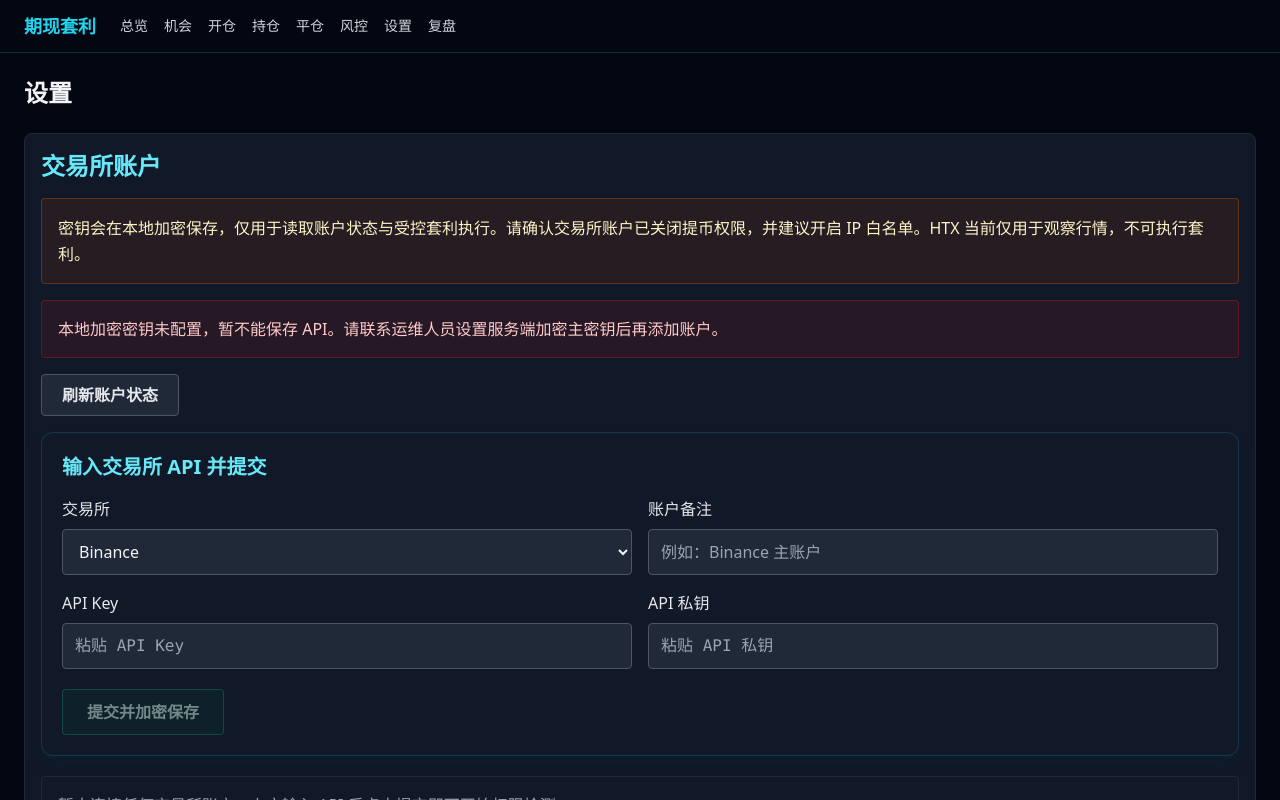
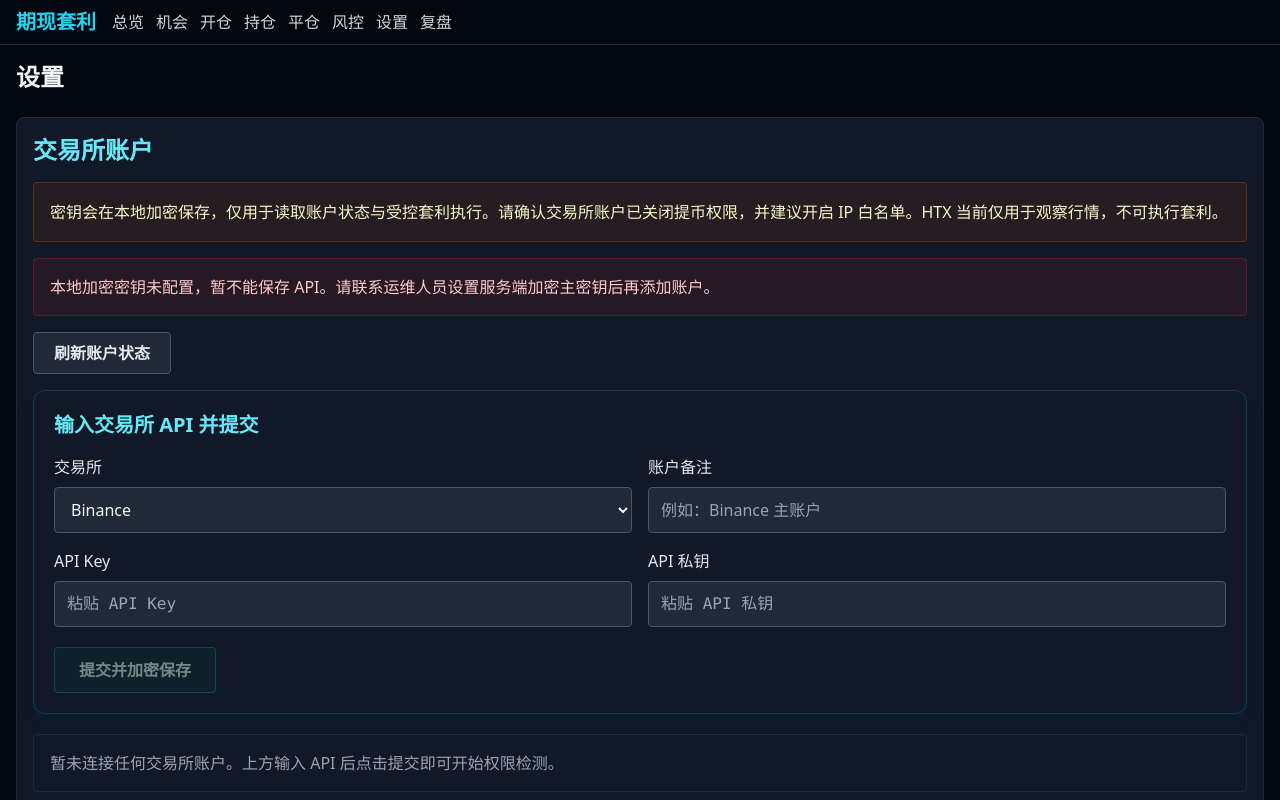
Before and after one commit to fgfg12138/spot-perp-funding-bot, a Next.js app: page /settings in a window 1280 px wide. Shown: the top 800 px of the page. Built offline with nearby package versions, Linux system fonts and the light colour scheme.

Commit message:
style: compact product layout and improve readability

```diff
--- a/app/(app)/layout.tsx
+++ b/app/(app)/layout.tsx
@@ -35,11 +35,11 @@ export default function AppLayout({ children }: { children: ReactNode }) {
   const devToolsEnabled = process.env.V121_ENABLE_DEV_TOOLS === "1";
 
   return (
-    <div className="min-h-screen bg-gray-950 text-gray-100">
-      <header className="border-b border-gray-800 px-6 py-3">
-        <div className="flex items-center gap-6">
-          <h1 className="text-lg font-bold text-cyan-400">期现套利</h1>
-          <nav className="flex flex-wrap gap-4 text-sm">
+    <div className="product-app-shell min-h-screen bg-gray-950 text-gray-100">
+      <header className="border-b border-gray-800 px-4 py-2">
+        <div className="flex items-center gap-4">
+          <h1 className="text-xl font-bold text-cyan-400">期现套利</h1>
+          <nav className="flex flex-wrap gap-3 text-base font-medium">
             {PRODUCT_NAV.map((item) => (
               <Link
                 key={item.href}
@@ -52,13 +52,13 @@ export default function AppLayout({ children }: { children: ReactNode }) {
           </nav>
         </div>
         {devToolsEnabled ? (
-          <div className="mt-2 flex flex-wrap items-center gap-4 border-t border-gray-800 pt-2">
-            <span className="text-xs text-amber-400">开发者</span>
+          <div className="mt-2 flex flex-wrap items-center gap-3 border-t border-gray-800 pt-2">
+            <span className="text-sm text-amber-400">开发者</span>
             {DEV_NAV.map((item) => (
               <Link
                 key={item.href}
                 href={item.href}
-                className="text-xs text-amber-300 transition-colors hover:text-amber-200"
+                className="text-sm text-amber-300 transition-colors hover:text-amber-200"
               >
                 {item.label}
               </Link>
@@ -66,7 +66,7 @@ export default function AppLayout({ children }: { children: ReactNode }) {
           </div>
         ) : null}
       </header>
-      <main className="p-6">{children}</main>
+      <main className="px-4 py-4">{children}</main>
     </div>
   );
 }
```
